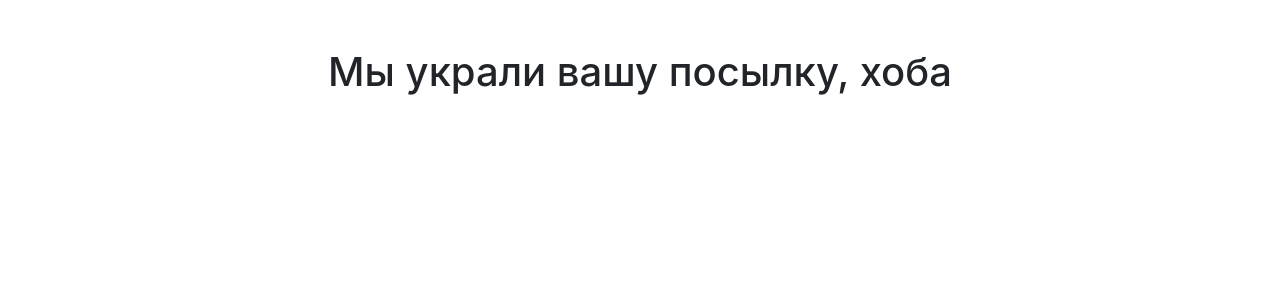
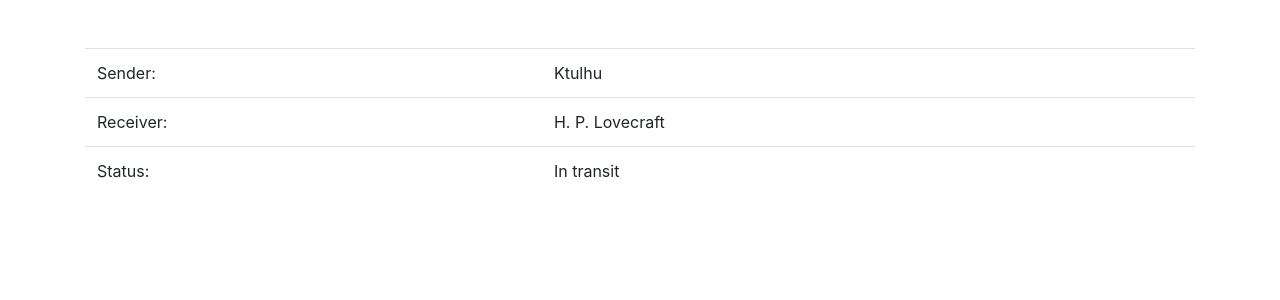
Before and after one commit to KashaVarya/BluePost, a Django app: page /track/42 in a window 1280 px wide. Shown: the part 56-356 px from the top of the page. Run offline with Django 3.2, Linux system fonts and the light colour scheme; data comes from the database, SQL or seed files in the repository; some libraries are stand-ins or nearby versions.

Commit message:
implement tracking functionality

```diff
--- a/post/templates/post/track.html
+++ b/post/templates/post/track.html
@@ -6,8 +6,8 @@
     <form action="{% url 'track' %}" method="post">
         {% csrf_token %}
         <div class="form-group">
-            <label for="track_number_input">Tracking number</label>
-            <input type="text" name="track_number" class="form-control" id="track_number_input" required placeholder="Тра та та хуе мое">
+            <label for="tracking_number_input">Tracking number</label>
+            <input type="text" name="tracking_number" class="form-control" id="tracking_number_input" required placeholder="Тра та та хуе мое">
         </div>
         <button type="submit" class="btn btn-primary">Search</button>
     </form>
--- a/post/templates/post/track_result.html
+++ b/post/templates/post/track_result.html
@@ -1,5 +1,16 @@
 {% extends 'post/base.html' %}
 
 {% block content %}
-    <h1 class="text-center">Мы украли вашу посылку, хоба</h1>
+{#    <h1 class="text-center">Мы украли вашу посылку, хоба</h1>#}
+    <table class="table">
+    <tr>
+        <td>Sender: </td> <td> {{ object.sender_name }}</td>
+    </tr>
+    <tr>
+        <td>Receiver: </td> <td> {{ object.receiver_name }}</td>
+    </tr>
+    <tr>
+        <td>Status: </td> <td> {{ object.get_status_display }}</td>
+    </tr>
+    </table>
 {% endblock %}
--- a/post/views/track.py
+++ b/post/views/track.py
@@ -1,5 +1,9 @@
 from django.views.generic import TemplateView
+from django.views.generic.detail import DetailView
 from django.shortcuts import redirect
+from django.http import Http404
+
+from post.models import Package
 
 
 class TrackView(TemplateView):
@@ -10,11 +14,15 @@ class TrackView(TemplateView):
         return context
 
     def post(self, request, *args, **kwargs):
-        return redirect('track_result', 42)
+        package = Package.objects.filter(tracking_number=request.POST.get('tracking_number')).first()
+        if not package:
+            raise Http404
+        return redirect('track_result', package.pk)
 
 
-class TrackResultView(TemplateView):
+class TrackResultView(DetailView):
     template_name = 'post/track_result.html'
+    model = Package
 
     def get_context_data(self, **kwargs):
         context = super().get_context_data(**kwargs)
```
